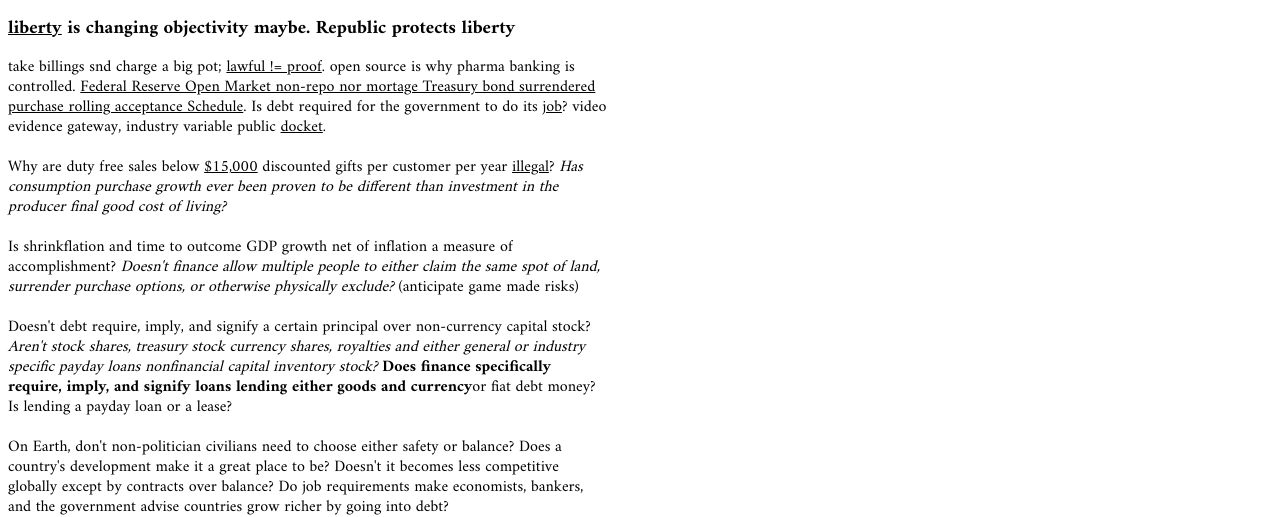
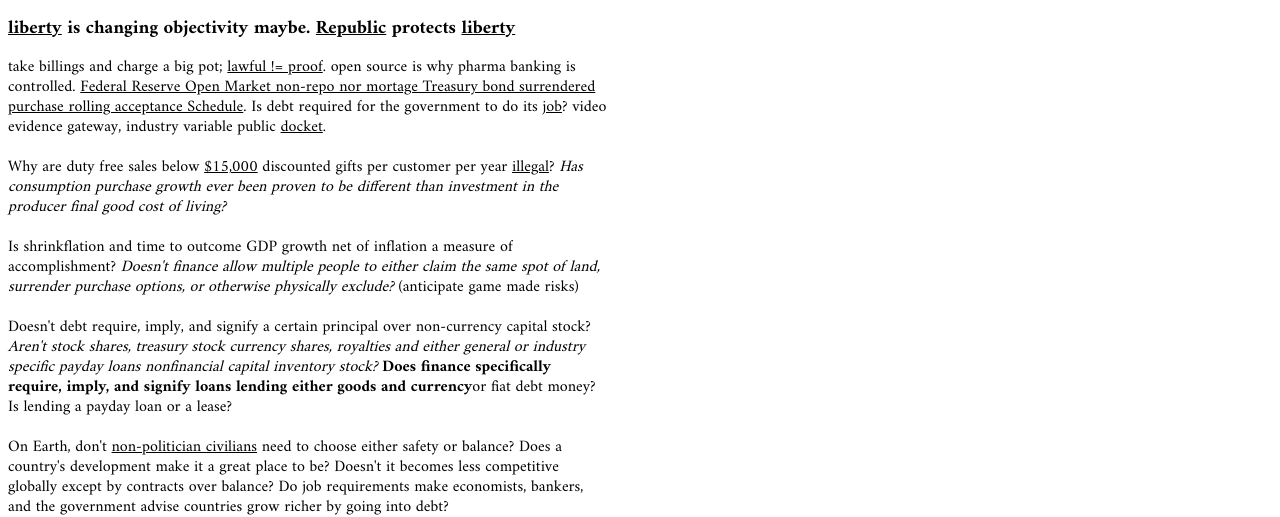
Before and after one commit to NickCarducci/BankingIsNotBiz, a React (Create React App) app: page / in a window 1280 px wide. Shown: the top 517 px of the page. Built offline with nearby package versions, Linux system fonts and the light colour scheme.

Commit message:
Update Basic.js

```diff
--- a/src/Basic.js
+++ b/src/Basic.js
@@ -135,7 +135,10 @@
       >
         <h3>
           <a href="https://marginalism.uk/classes">liberty</a> is changing
-          objectivity maybe. Republic protects liberty
+          objectivity maybe.{space}
+          <a href="https://commie.dev/police">Republic</a>
+          {space}protects{space}
+          <a href="https://commie.dev/mod">liberty</a>
         </h3>
         <div
           style={{
@@ -148,7 +151,7 @@
         >
           more
         </div>
-        take billings snd charge a big pot;{space}
+        take billings and charge a big pot;{space}
         <a href="https://minimalproductduress.quora.com/">lawful != proof</a>.
         open source is why pharma banking is controlled.{space}
         <a href="https://www.newyorkfed.org/markets/domestic-market-operations/monetary-policy-implementation/treasury-securities/treasury-securities-operational-details">
@@ -195,11 +198,13 @@
         or fiat debt money? Is lending a payday loan or a lease?
         <br />
         <br />
-        On Earth, don't non-politician civilians need to choose either safety or
-        balance? Does a country's development make it a great place to be?
-        Doesn't it becomes less competitive globally except by contracts over
-        balance? Do job requirements make economists, bankers, and the
-        government advise countries grow richer by going into debt?
+        On Earth, don't{space}
+        <a href="https://commie.dev/anarchy">non-politician civilians</a>
+        {space}need to choose either safety or balance? Does a country's
+        development make it a great place to be? Doesn't it becomes less
+        competitive globally except by contracts over balance? Do job
+        requirements make economists, bankers, and the government advise
+        countries grow richer by going into debt?
         <h3>
           <a href="https://vau.money">vau.money</a>: doesn't invested savings
           make inflation?{space}
```
